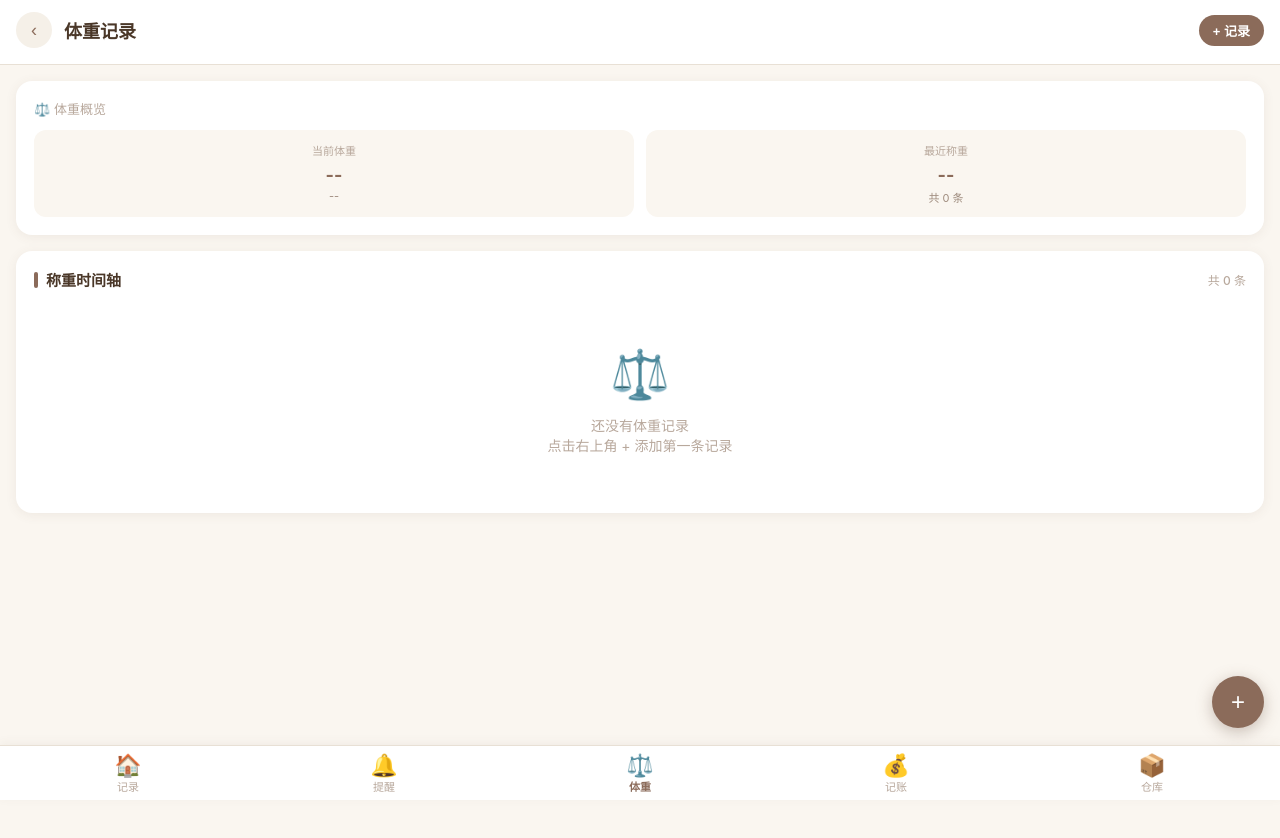
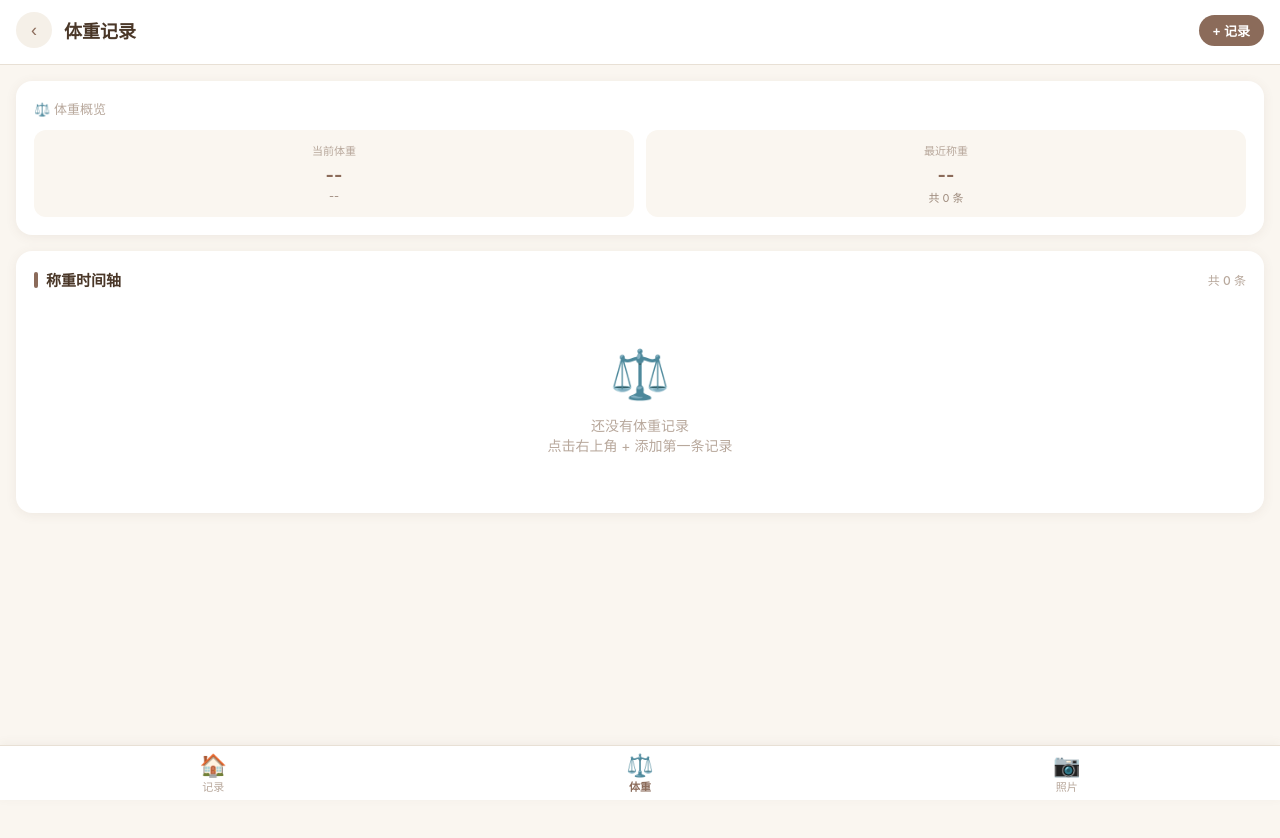
Before and after one commit to sttOct20/cat-diary, a website: page index.html in a window 1280 px wide. Both pictures are taken after a click on the element "⚖️ 体重". Drawn offline with Linux system fonts and the light colour scheme.

Commit message:
UI cleanup: remove backup, reminder, account tabs; rename store to photos; remove FAB

```diff
--- a/index.html
+++ b/index.html
@@ -647,27 +647,6 @@
       <span class="menu-card-hint" id="photosHint">可爱瞬间</span>
     </div>
   </div>
-
-  <!-- 数据备份 -->
-  <div style="padding: 0 16px 16px;">
-    <div style="background: var(--card); border-radius: var(--radius); padding: 18px; box-shadow: var(--shadow-soft);">
-      <div style="display: flex; align-items: center; gap: 14px; margin-bottom: 12px;">
-        <div style="width: 48px; height: 48px; border-radius: 12px; background: var(--bg-warm); display: flex; align-items: center; justify-content: center; font-size: 24px;">💾</div>
-        <div>
-          <div style="font-size: 15px; font-weight: 700; color: var(--text-primary);">数据备份</div>
-          <div style="font-size: 12px; color: var(--text-secondary); margin-top: 2px;">防止数据丢失，定期备份</div>
-        </div>
-      </div>
-      <div style="display: flex; gap: 8px;">
-        <button onclick="exportData()" style="flex:1; padding: 10px; background: var(--primary); color: white; border: none; border-radius: 10px; font-size: 13px; font-weight: 600; cursor: pointer; font-family: inherit;">📤 导出备份</button>
-        <button onclick="document.getElementById('importFileInput').click()" style="flex:1; padding: 10px; background: var(--bg-warm); color: var(--primary); border: 1.5px solid var(--bg-border); border-radius: 10px; font-size: 13px; font-weight: 600; cursor: pointer; font-family: inherit;">📥 导入恢复</button>
-        <input type="file" id="importFileInput" accept=".json" style="display:none" onchange="importData(this)">
-      </div>
-      <div style="font-size: 11px; color: var(--text-muted); margin-top: 8px; line-height: 1.5;">
-        💡 建议：每次添加重要记录后，点击「导出备份」保存到手机文件中。换手机或数据丢失时，用「导入恢复」即可恢复。
-      </div>
-    </div>
-  </div>
 </div>
 
 <!-- ==================== 换猫砂页面 ==================== -->
@@ -1336,7 +1315,6 @@ function navigateTo(page) {
   if (page === 'weight') renderWeightPage();
   if (page === 'photos') renderPhotosPage();
   updateTabBar(page);
-  updateFab(page);
 }
 
 function goHome() {
@@ -1345,7 +1323,6 @@ function goHome() {
   window.scrollTo(0, 0);
   renderHome();
   updateTabBar('home');
-  updateFab('home');
 }
 
 // ==================== 工具函数 ====================
@@ -2575,23 +2552,13 @@ function checkInstallTip() {
   }
 }
 
-// ==================== TabBar & FAB ====================
+// ==================== TabBar ====================
 function switchTab(tab) {
   if (tab === 'home') {
     goHome();
-  } else if (tab === 'reminder') {
-    goHome();
-    // 滚动到提醒区域（横幅位置）
-    setTimeout(() => {
-      const banner = document.querySelector('.home-banner');
-      if (banner) banner.scrollIntoView({ behavior: 'smooth', block: 'center' });
-    }, 100);
   } else if (tab === 'weight') {
     navigateTo('weight');
-  } else if (tab === 'account') {
-    goHome();
-    showToast('记账功能即将上线');
-  } else if (tab === 'store') {
+  } else if (tab === 'photos') {
     navigateTo('photos');
   }
 }
@@ -2603,11 +2570,8 @@ function updateTabBar(page) {
     'deworm': 'home',
     'hairball': 'home',
     'can': 'home',
-    'reminder': 'reminder',
     'weight': 'weight',
-    'account': 'account',
-    'photos': 'store',
-    'store': 'store'
+    'photos': 'photos',
   };
   const target = map[page] || 'home';
   document.querySelectorAll('.tab-item').forEach(item => {
@@ -2617,26 +2581,6 @@ function updateTabBar(page) {
       item.classList.remove('active');
     }
   });
-}
-
-function updateFab(page) {
-  const fab = document.getElementById('fabBtn');
-  const pagesWithFab = ['sand', 'deworm', 'hairball', 'can', 'weight'];
-  if (pagesWithFab.includes(page)) {
-    fab.classList.remove('hidden');
-    fab.dataset.page = page;
-  } else {
-    fab.classList.add('hidden');
-  }
-}
-
-function handleFabClick() {
-  const page = document.getElementById('fabBtn').dataset.page;
-  if (page === 'sand') openSandForm();
-  else if (page === 'deworm') openDewormForm();
-  else if (page === 'hairball') openHairballForm();
-  else if (page === 'can') openCanForm();
-  else if (page === 'weight') openWeightForm();
 }
 
 // ==================== Service Worker ====================
@@ -2709,26 +2653,15 @@ document.getElementById('weightModal').addEventListener('click', function(e) {
     <span class="tab-icon">🏠</span>
     <span class="tab-label">记录</span>
   </div>
-  <div class="tab-item" data-page="reminder" onclick="switchTab('reminder')">
-    <span class="tab-icon">🔔</span>
-    <span class="tab-label">提醒</span>
-  </div>
   <div class="tab-item" data-page="weight" onclick="switchTab('weight')">
     <span class="tab-icon">⚖️</span>
     <span class="tab-label">体重</span>
   </div>
-  <div class="tab-item" data-page="account" onclick="switchTab('account')">
-    <span class="tab-icon">💰</span>
-    <span class="tab-label">记账</span>
-  </div>
-  <div class="tab-item" data-page="store" onclick="switchTab('store')">
-    <span class="tab-icon">📦</span>
-    <span class="tab-label">仓库</span>
+  <div class="tab-item" data-page="photos" onclick="switchTab('photos')">
+    <span class="tab-icon">📷</span>
+    <span class="tab-label">照片</span>
   </div>
 </div>
-
-<!-- 悬浮添加按钮 -->
-<button class="fab hidden" id="fabBtn" onclick="handleFabClick()">+</button>
 
 </body>
 </html>
```
